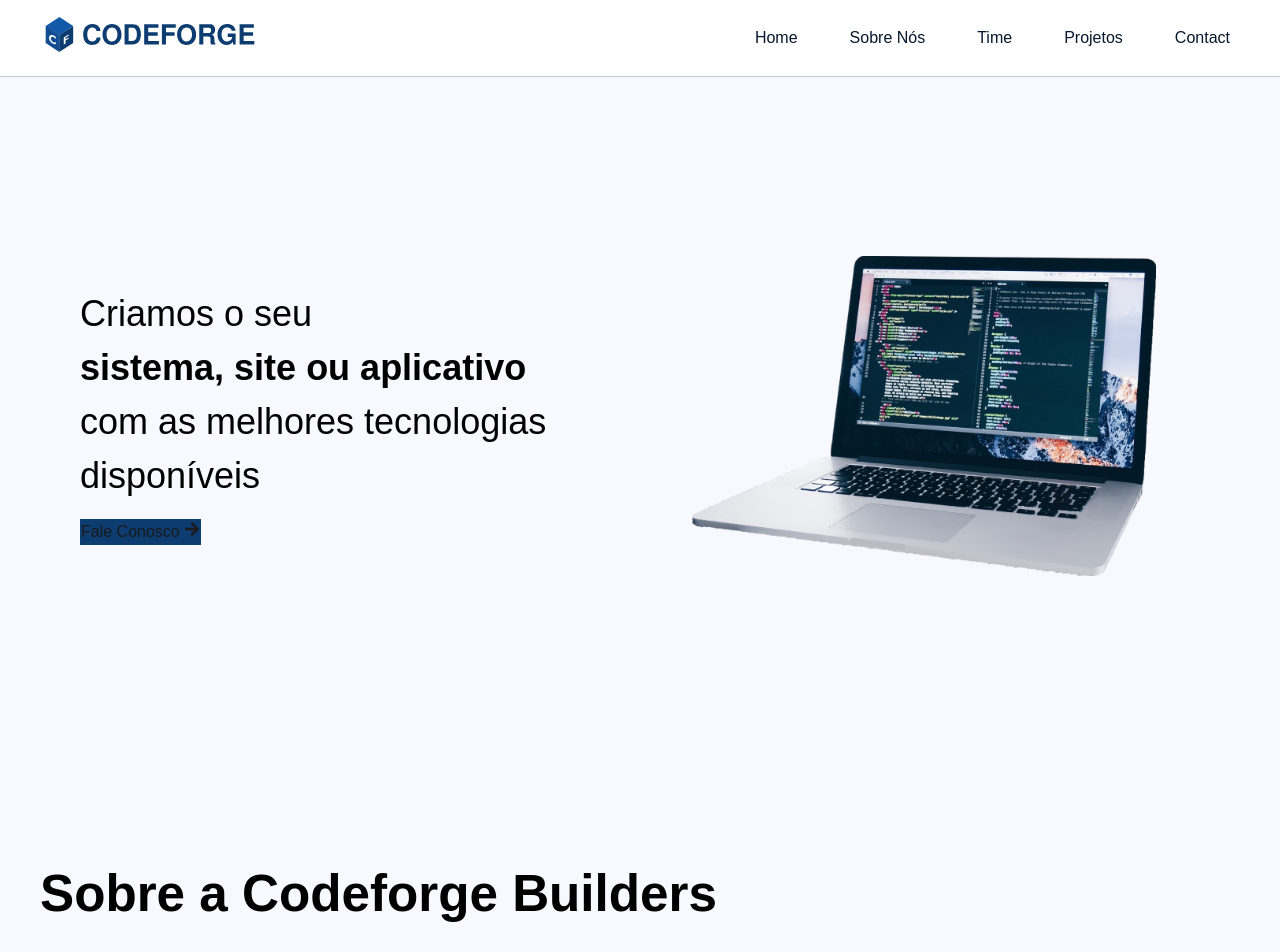
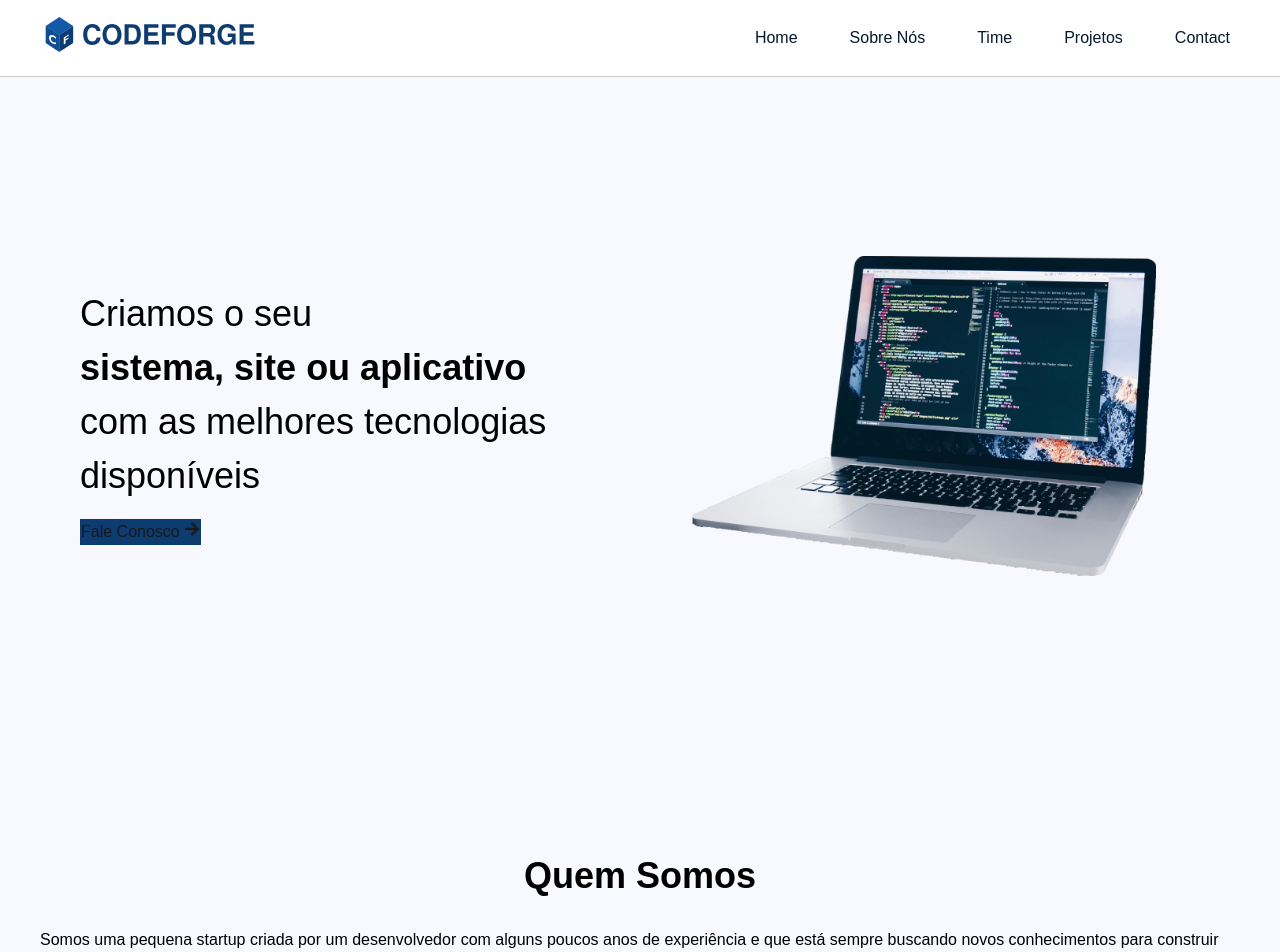
Before and after one commit to Code-Forge-Builders/codeforge-website, a React (Vite) app: page / in a window 1280 px wide. Shown: the top 952 px of the page. Built offline with nearby package versions, Linux system fonts and the light colour scheme; a web font is replaced by a local one.

Commit message:
chore: added more styling to about section

```diff
--- a/src/pages/Home/Home.css
+++ b/src/pages/Home/Home.css
@@ -10,6 +10,8 @@
 }
 
 #about h1 {
+  font-size: 36px;
+  text-align: center;
   margin-bottom: 2rem;
 }
 
--- a/src/pages/Home/index.tsx
+++ b/src/pages/Home/index.tsx
@@ -24,7 +24,7 @@ function Home() {
         </div>
       </section>
       <div id="about">
-        <h1>Sobre a Codeforge Builders</h1>
+        <h1>Quem Somos</h1>
         <section>
           <p>
             Somos uma pequena startup criada por um desenvolvedor com alguns
```
